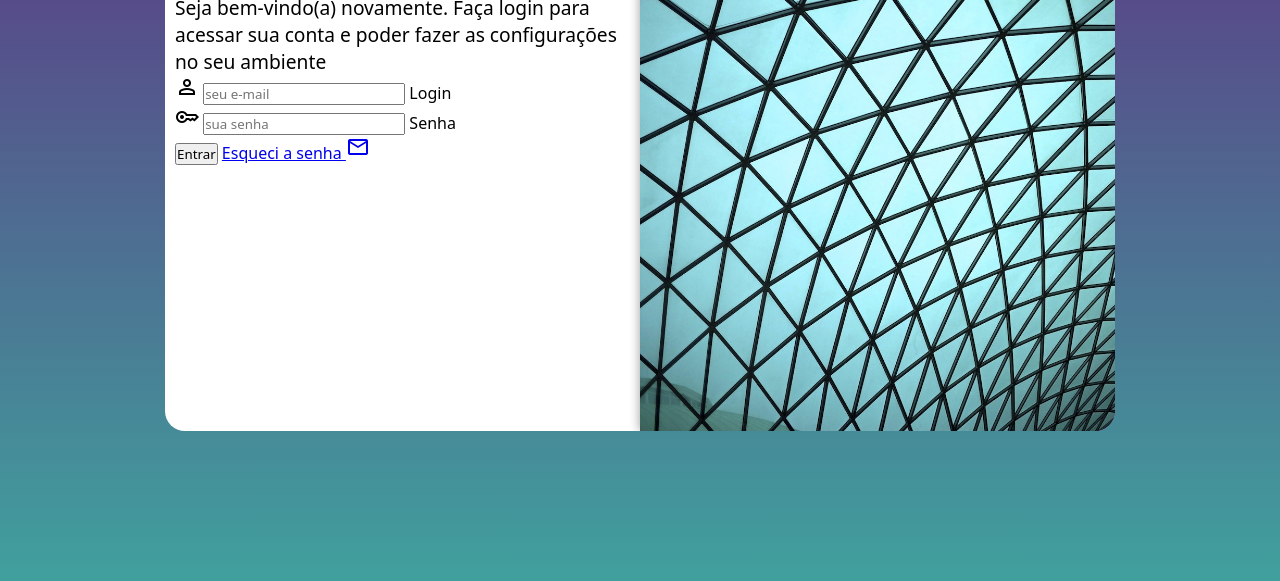
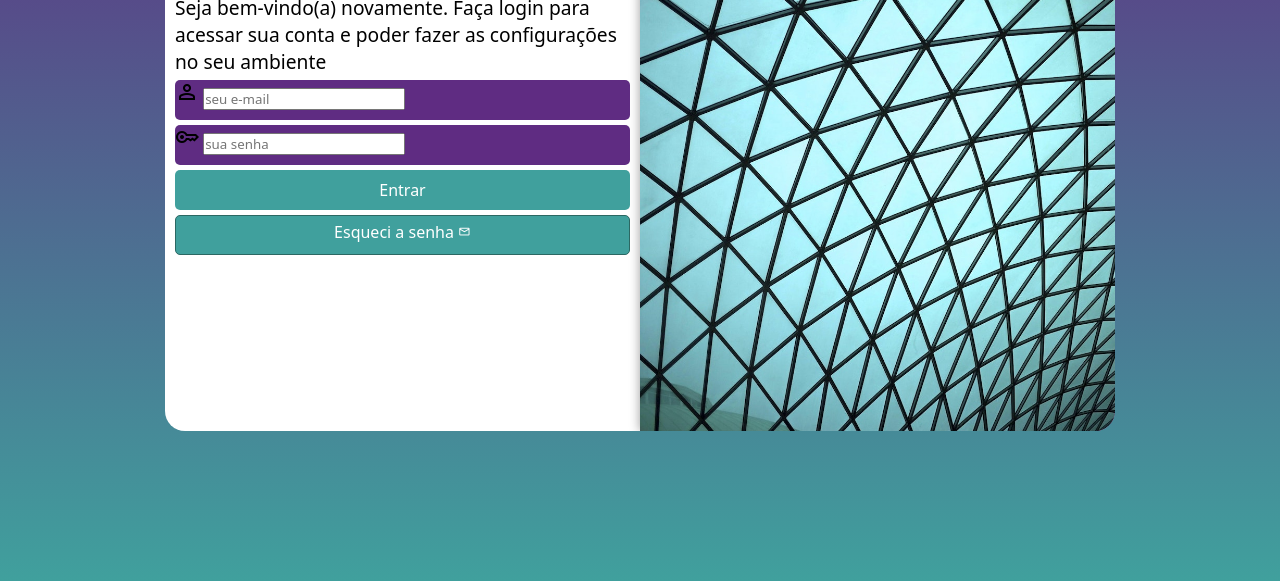
Before and after one commit to luizbearzi/projeto-login, a plain HTML site: page index.html in a window 1280 px wide. Shown: the part 219-800 px from the top of the page. Drawn offline with nearby package versions, Linux system fonts and the light colour scheme.

Commit message:
formatação do formulário

```diff
--- a/estilos/media-query.css
+++ b/estilos/media-query.css
@@ -47,7 +47,7 @@ Grandes  telas: acima de 1200px
         height: 100%;
     }
 
-    section#longin > div#formulario {
+    section#login > div#formulario {
         float: left;
         width: 50%;
     }
--- a/estilos/style.css
+++ b/estilos/style.css
@@ -63,3 +63,56 @@ div#formulario > h1 {
 div#formulario > p {
     font-size: 0.8em;
 }
+
+form > div.campo {
+    background-color: #5f2c82;
+    display: block;
+    width: 100%;
+    height: 40px;
+    border-radius: 5px;
+    margin: 5px 0px;
+}
+
+div.campo > label {
+    display: none;
+}
+
+form > input[type=submit] {
+    display: block;
+    font-size: 1em;
+    width: 100%;
+    height: 40px;
+    background-color: #40a09d;
+    color: white;
+    border: none;
+    border-radius: 5px;
+    cursor: pointer;
+    margin-top: 5px;
+}
+
+form > input[type=submit]:hover {
+    background-color: #2b6863;
+}
+
+form > a.botao {
+    display: block;
+    text-align: center;
+    font-size: 1em;
+    width: 100%;
+    height: 40px;
+    padding-top: 5px;
+    margin-top: 5px;
+    background-color: #40a09d;
+    border: 1px solid #2b6863;
+    border-radius: 5px;
+    text-decoration: none;
+    color: white;
+}
+
+form > a.botao > span {
+    font-size: 0.8em;
+}
+
+form > a.botao:hover {
+    background-color: #2b6863;
+}
--- a/index.html
+++ b/index.html
@@ -34,7 +34,7 @@
                         <label for="isenha">Senha</label>
                     </div>
                     <input type="submit" value="Entrar">
-                    <a href="esqueci.html">
+                    <a href="esqueci.html" class="botao">
                         Esqueci a senha <span class="material-symbols-outlined">
                             mail
                             </span>
```
